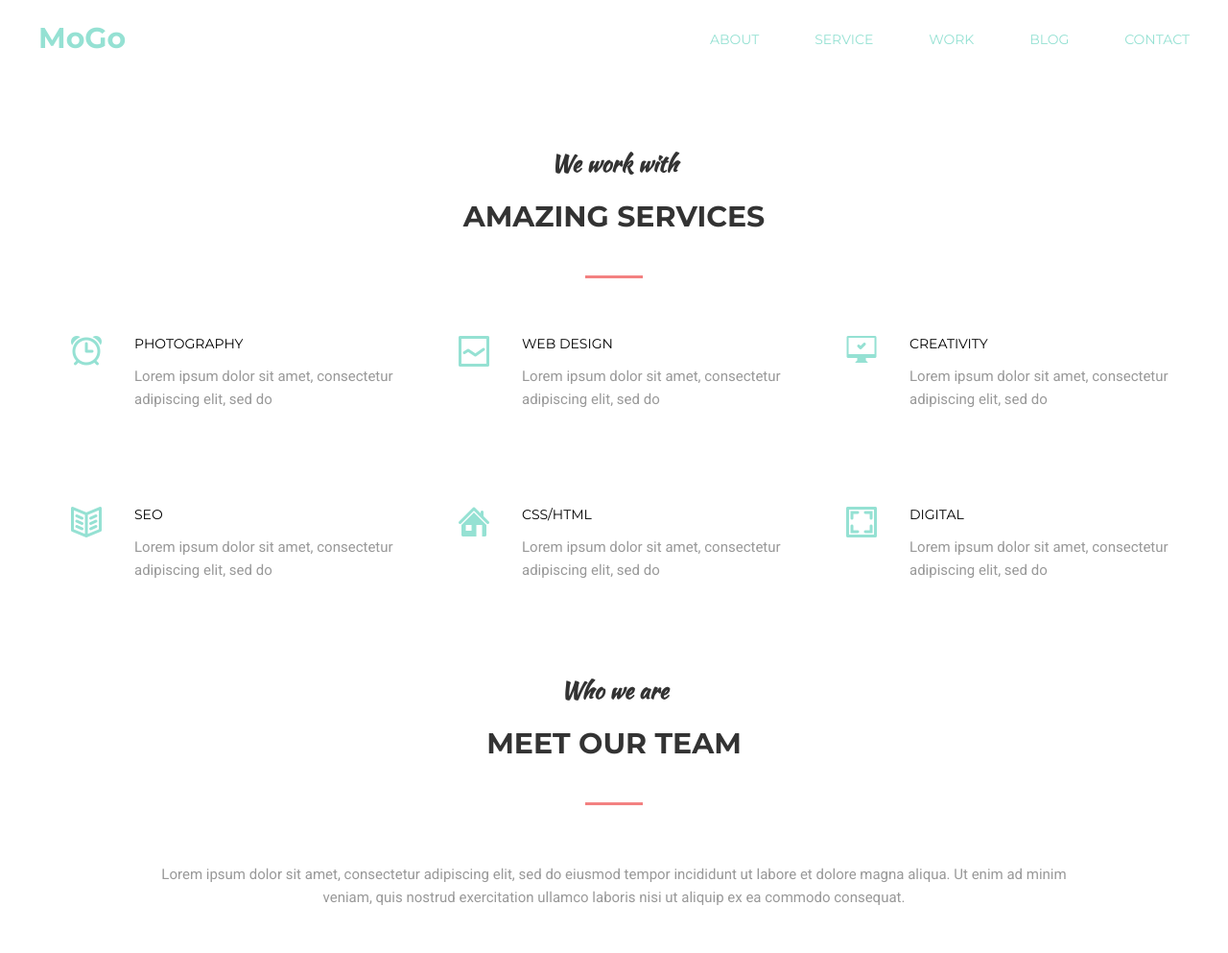
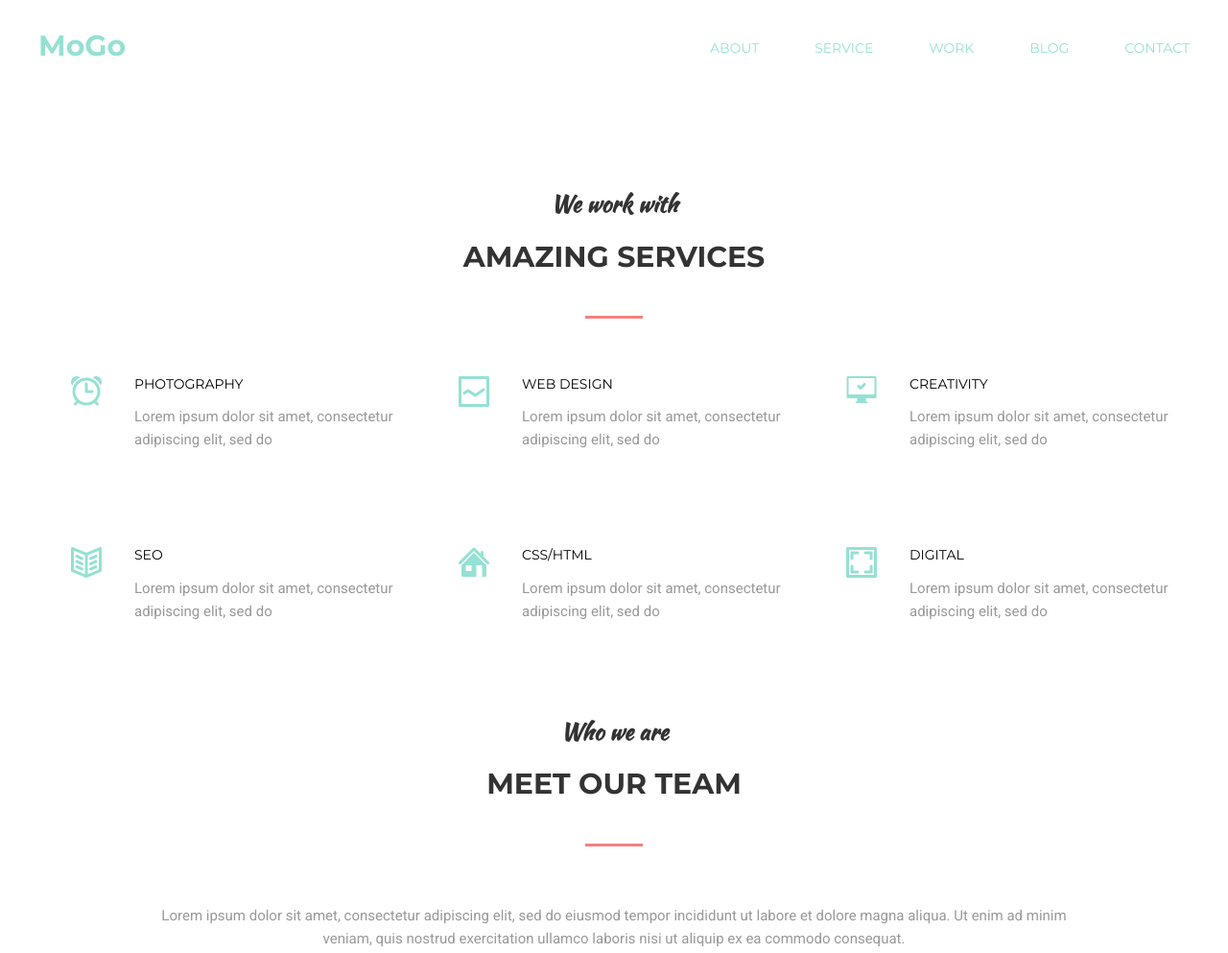
Before and after one commit to IhorLev1/HTML-SCC_HW6, a plain HTML site: page index.html in a window 1280 px wide. Shown: the top 993 px of the page at 96% size. Drawn offline with Linux system fonts and the light colour scheme.

Commit message:
edit some blocks

```diff
--- a/css/styles.css
+++ b/css/styles.css
@@ -22,8 +22,11 @@ body {
   list-style: none;
 }
 
+.navigation-bar {
+  padding-top: 26px;
+}
+
 .navigation {
-  min-height: 80px;
   display: flex;
   justify-content: space-between;
   align-items: center;
@@ -71,23 +74,17 @@ body {
 }
 /* MAIN */
 
-.header-service-box {
-  min-height: 270px;
-  display: flex;
-  flex-direction: column;
-  justify-content: flex-end;
-  align-items: center;
+.service-box {
+  padding-top: 128px;
+  padding-bottom: 100px;
 }
 
-.first-head-box {
-  margin: 0;
-  font-size: 24px;
-  font-family: "Kaushan Script";
-  color: #333333;
-  padding-bottom: 24px;
+.header-service-box {
+  text-align: center;
 }
 
-.second-head-box {
+.headers {
+  text-align: center;
   margin: 0;
   font-family: "Montserrat";
   font-weight: 700;
@@ -95,7 +92,18 @@ body {
   text-transform: uppercase;
   color: #333333;
 }
-.second-head-box::after {
+
+.decoration-title {
+  text-transform: none;
+  text-align: center;
+  display: block;
+  font-size: 24px;
+  font-family: "Kaushan Script";
+  color: #333333;
+  margin-bottom: 24px;
+}
+
+.headers::after {
   content: "";
   display: block;
   width: 60px;
@@ -117,10 +125,6 @@ body {
   margin-bottom: 0;
 }
 
-.services {
-  padding-bottom: 100px;
-}
-
 .services-icon {
   min-width: 100px;
   display: block;
@@ -139,7 +143,7 @@ body {
   text-transform: uppercase;
   margin: 0;
   font-weight: 400;
-  padding-bottom: 14px;
+  margin-bottom: 14px;
 }
 .content-service {
   font-family: "Roboto";
@@ -149,17 +153,12 @@ body {
   margin: 0;
 }
 /* TEAM BOX */
-.team-list {
-  min-height: 625px;
+.team-box {
+  padding-bottom: 82px;
 }
-.team-box-header {
-  min-height: 350px;
-  display: flex;
-  flex-direction: column;
-  align-items: center;
-}
+
 .team-box-text {
-  margin: 0;
+  margin: 0 auto;
   font-size: 15px;
   line-height: 24px;
   font-family: "Roboto";
@@ -167,6 +166,7 @@ body {
   color: #999999;
   text-align: center;
   width: 980px;
+  margin-bottom: 90px;
 }
 .team-navigation {
   list-style: none;
@@ -238,7 +238,7 @@ body {
   text-transform: uppercase;
   color: #999999;
   text-align: center;
-  padding-top: 24px;
+  margin-bottom: 14px;
 }
 .position-item {
   margin: 0;
@@ -248,13 +248,13 @@ body {
   line-height: 24px;
   color: #999999;
   text-align: center;
-  padding-top: 10px;
 }
 .hover-red:hover {
   color: #f6a1a1;
   cursor: pointer;
 }
 .img {
+  margin-bottom: 30px;
   transition: all 200ms linear;
 }
 
--- a/index.html
+++ b/index.html
@@ -27,8 +27,14 @@
     <main class="content">
       <section class="service-box">
         <div class="header-service-box">
-          <h2 class="first-head-box">We work with</h2>
-          <h3 class="second-head-box">Amazing Services</h3>
+          <div class="title-services-box">
+            <h1 class="title-services headers">
+              <span class="title-services-decotation decoration-title"
+                >We work with</span
+              >
+              Amazing services
+            </h1>
+          </div>
         </div>
         <div class="services">
           <ul class="services-menu">
@@ -109,8 +115,12 @@
       </section>
       <section class="team-box">
         <div class="team-box-header">
-          <h2 class="first-head-box">Who we are</h2>
-          <h3 class="second-head-box">meet our team</h3>
+          <h2 class="titile-team-box headers">
+            <span class="title-team-decoration decoration-title"
+              >Who we are</span
+            >
+            meet our team
+          </h2>
           <p class="team-box-text">
             Lorem ipsum dolor sit amet, consectetur adipiscing elit, sed do
             eiusmod tempor incididunt ut labore et dolore magna aliqua. Ut enim
```
